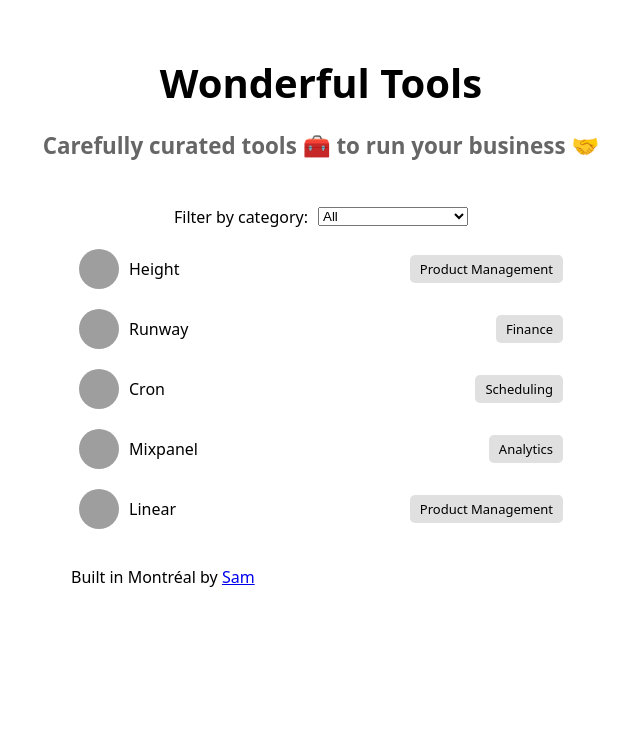
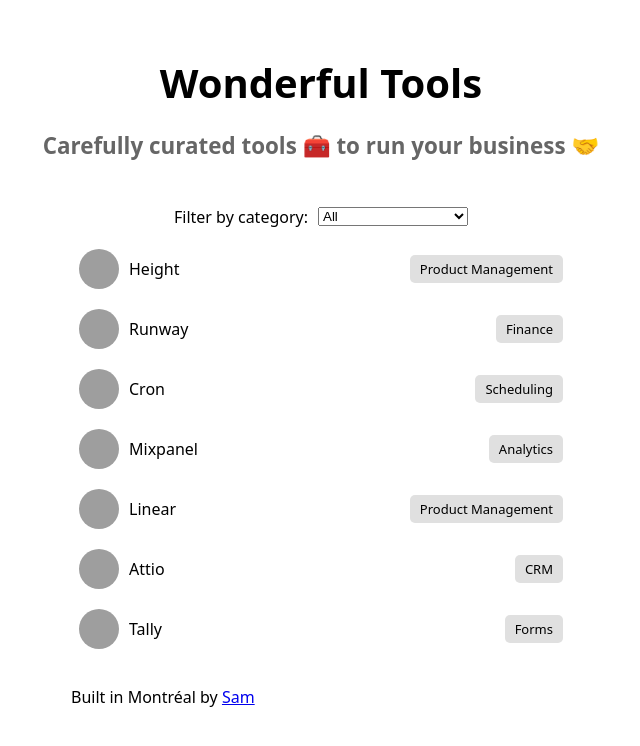
Before and after one commit to samlafontaine/wonderfultools, a plain HTML site: page index.html in a window 1280 px wide. Shown: the whole page, without its empty margins (319-959 px from the left). Drawn offline with Linux system fonts and the light colour scheme; grey boxes are pictures that could not be loaded.

Commit message:
Update index.html
Added Attio & Tally

```diff
--- a/index.html
+++ b/index.html
@@ -75,6 +75,27 @@
                     <div class="tag">Product Management</div>
                 </a>
             </li>
+
+            <li class="CRM">
+                <a href="https://attio.com" class="list-link">
+                    <div class="logo">
+                        <img src="https://logo.clearbit.com/attio.com" alt="Logo">
+                    </div>
+                    <div class="title">Attio</div>
+                    <div class="tag">CRM</div>
+                </a>
+            </li>
+
+            <li class="Forms">
+                <a href="https://tally.so" class="list-link">
+                    <div class="logo">
+                        <img src="https://logo.clearbit.com/tally.so" alt="Logo">
+                    </div>
+                    <div class="title">Tally</div>
+                    <div class="tag">Forms</div>
+                </a>
+            </li>
+
         </ul>
         <p> Built in Montréal by <a href="https://twitter.com/samlafontaine_">Sam</a></p>
     </ul>
```
